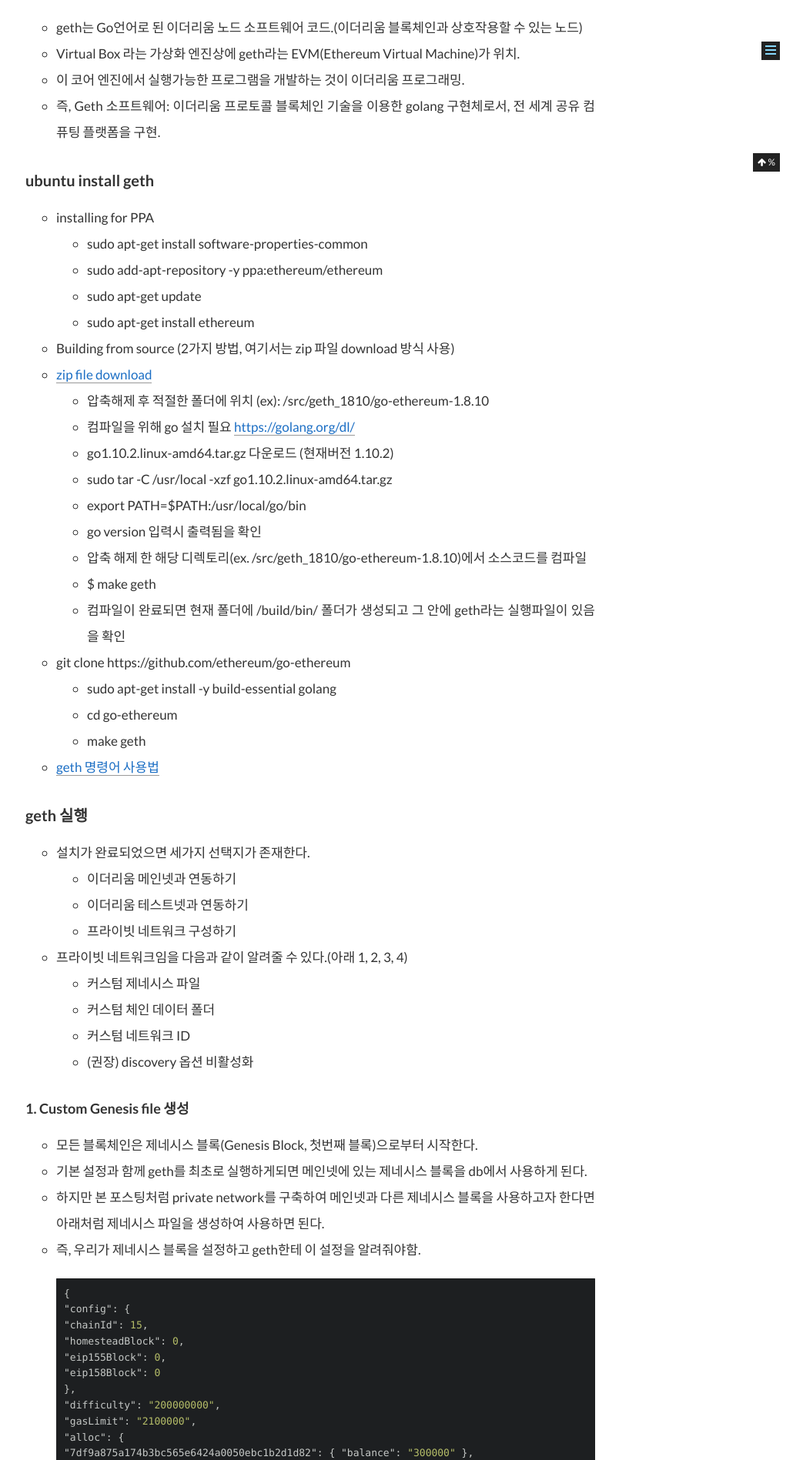
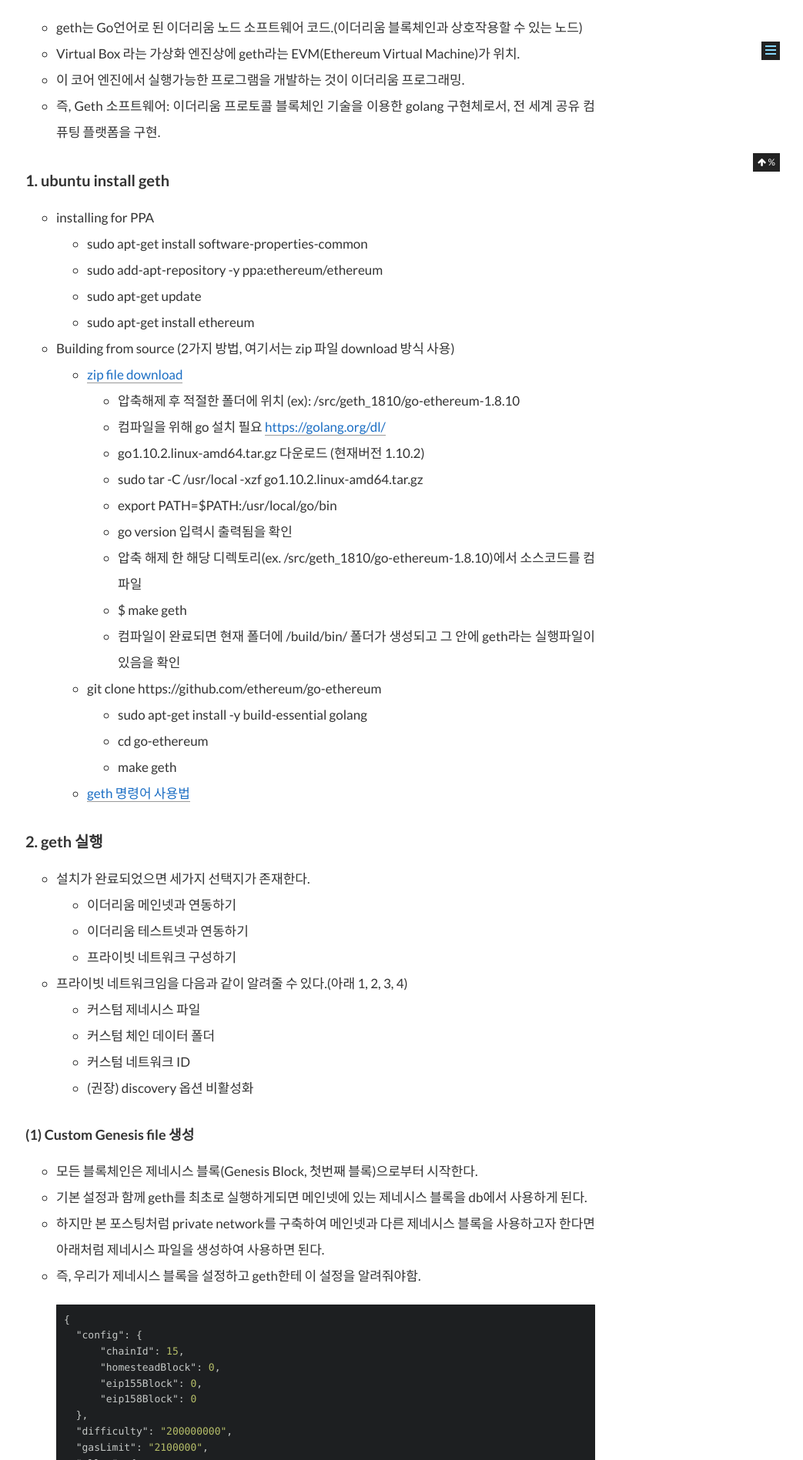
Before and after one commit to gwonsungjun/gwonsungjun.github.io, a Jekyll site: the page built from _posts/2018-06-01-geth.md, in a window 1280 px wide. Shown: the part 777-2674 px from the top of the page at 77% size, without its empty margins (237-1280 px from the left). Built offline with Jekyll 4.4.1, drawn with Linux system fonts in a browser that asks for light colours; comment, search, counter and statistics services are not loaded; some of the changed text lies outside the part shown.

Commit message:
Update Geth post

````diff
--- a/_posts/2018-06-01-geth.md
+++ b/_posts/2018-06-01-geth.md
@@ -18,7 +18,7 @@
 - 이 코어 엔진에서 실행가능한 프로그램을 개발하는 것이 이더리움 프로그래밍.
 - 즉, Geth 소프트웨어: 이더리움 프로토콜 블록체인 기술을 이용한 golang 구현체로서, 전 세계 공유 컴퓨팅 플랫폼을 구현.
 
-## ubuntu install geth
+## 1. ubuntu install geth
 - installing for PPA
     - sudo apt-get install software-properties-common
     - sudo add-apt-repository -y ppa:ethereum/ethereum
@@ -26,24 +26,24 @@
     - sudo apt-get install ethereum
 
 - Building from source (2가지 방법, 여기서는 zip 파일 download 방식 사용)
-- [zip file download](https://github.com/ethereum/go-ethereum/releases)
-    - 압축해제 후 적절한 폴더에 위치 (ex): /src/geth_1810/go-ethereum-1.8.10
-    - 컴파일을 위해 go 설치 필요 <https://golang.org/dl/>
-    - go1.10.2.linux-amd64.tar.gz 다운로드 (현재버전 1.10.2)
-    - sudo tar -C /usr/local -xzf go1.10.2.linux-amd64.tar.gz
-    - export PATH=$PATH:/usr/local/go/bin
-    - go version 입력시 출력됨을 확인
-    - 압축 해제 한 해당 디렉토리(ex. /src/geth_1810/go-ethereum-1.8.10)에서 소스코드를 컴파일
-    - $ make geth
-    - 컴파일이 완료되면 현재 폴더에 /build/bin/ 폴더가 생성되고 그 안에 geth라는 실행파일이 있음을 확인
-- git clone https://github.com/ethereum/go-ethereum
-    - sudo apt-get install -y build-essential golang
-    - cd go-ethereum
-    - make geth
+    - [zip file download](https://github.com/ethereum/go-ethereum/releases)
+        - 압축해제 후 적절한 폴더에 위치 (ex): /src/geth_1810/go-ethereum-1.8.10
+        - 컴파일을 위해 go 설치 필요 <https://golang.org/dl/>
+        - go1.10.2.linux-amd64.tar.gz 다운로드 (현재버전 1.10.2)
+        - sudo tar -C /usr/local -xzf go1.10.2.linux-amd64.tar.gz
+        - export PATH=$PATH:/usr/local/go/bin
+        - go version 입력시 출력됨을 확인
+        - 압축 해제 한 해당 디렉토리(ex. /src/geth_1810/go-ethereum-1.8.10)에서 소스코드를 컴파일
+        - $ make geth
+        - 컴파일이 완료되면 현재 폴더에 /build/bin/ 폴더가 생성되고 그 안에 geth라는 실행파일이 있음을 확인
+    - git clone https://github.com/ethereum/go-ethereum
+        - sudo apt-get install -y build-essential golang
+        - cd go-ethereum
+        - make geth
 
-- [geth 명령어 사용법](https://github.com/ethereum/go-ethereum/wiki/Command-Line-Options)
+    - [geth 명령어 사용법](https://github.com/ethereum/go-ethereum/wiki/Command-Line-Options)
 
-## geth 실행
+## 2. geth 실행
 
 - 설치가 완료되었으면 세가지 선택지가 존재한다.
     - 이더리움 메인넷과 연동하기
@@ -55,39 +55,40 @@
     - 커스텀 네트워크 ID
     - (권장) discovery 옵션 비활성화
 
-### 1. Custom Genesis file 생성
+### (1) Custom Genesis file 생성
 - 모든 블록체인은 제네시스 블록(Genesis Block, 첫번째 블록)으로부터 시작한다.
 - 기본 설정과 함께 geth를 최초로 실행하게되면 메인넷에 있는 제네시스 블록을 db에서 사용하게 된다.
 - 하지만 본 포스팅처럼 private network를 구축하여 메인넷과 다른 제네시스 블록을 사용하고자 한다면 아래처럼 제네시스 파일을 생성하여 사용하면 된다.
 - 즉, 우리가 제네시스 블록을 설정하고 geth한테 이 설정을 알려줘야함.
 ```json
 {
-"config": {
-"chainId": 15,
-"homesteadBlock": 0,
-"eip155Block": 0,
-"eip158Block": 0
-},
-"difficulty": "200000000",
-"gasLimit": "2100000",
-"alloc": {
-"7df9a875a174b3bc565e6424a0050ebc1b2d1d82": { "balance": "300000" },
-"f41c74c9ae680c1aa78f42e5647a62f353b7bdde": { "balance": "400000" }
-}
+    "config": {
+        "chainId": 15,
+        "homesteadBlock": 0,
+        "eip155Block": 0,
+        "eip158Block": 0
+    },
+    "difficulty": "200000000",
+    "gasLimit": "2100000",
+    "alloc": {
+        "7df9a875a174b3bc565e6424a0050ebc1b2d1d82": { "balance": "300000" },
+        "f41c74c9ae680c1aa78f42e5647a62f353b7bdde": { "balance": "400000" }
+    }
 }
 ```
-- 위 파일을 CustomGenesis.json 으로 저장 후 /src/geth_1810/go-ethereum-1.8.10/build/bin/CustomGenesis.json 에 위치
+- 위 파일을 CustomGenesis.json 으로 저장 후
+- /src/geth_1810/go-ethereum-1.8.10/build/bin/CustomGenesis.json 에 위치
 
-### 2. data folder 생성
+### (2) data folder 생성
 - /src/geth_1810/go-ethereum-1.8.10/build/bin/ 밑에 폴더 생성
     - mkdir node
 - private network에서 사용할 data 폴더
 - geth가 실행 후 생성되는 계정 정보들이 저장됨.
 
-### 3. 프롬프트 이동
+### (3) 프롬프트 이동
 - geth 실행을 위해 geth가 있는 폴더로 쉘 프롬프트 이동
 
-### 4. geth 실행
+### (4) geth 실행
 - ./geth --datadir ./node init CustomGenesis.json
 - ./geth --datadir ./node --networkid 42 console 2>> myEth.log
     - shell script 파일로 생성해서 사용해도 좋다.
@@ -109,7 +110,7 @@
     - net.peerCount
         - 피어카운트 0 이면 현재 네트워크에 혼자
 
-### 1. 계정생성
+### (1) 계정생성
 - Account를 생성하거나 import한다.
     - personal.newAccount("<YOUR_PASSPHRASE">)
     - YOUR_PASSPHRASE는 잃어버려서는 안된다. 나중에 account를 unlock하기 위해 사용된다.
@@ -121,13 +122,15 @@
     - passphrase: 이전에 등록한 Alice 입력 (대소문자 구분)
     - 어카운트 언락.
 
-### 2. 마이닝 계정 지정
+### (2) 마이닝 계정 지정
 - 트랜잭션 검증을 위한 마이닝이 필요.
 - 채굴 성공 후 보상을 받을 계정을 Etherbase라고 함.
-- miner.setEtherbase(web3.eth.accounts[0]) 또는 miner.setEtherbase("0x297ffbdb5a48b20f65a079ef9f917c64d7358d2a") 입력
+- miner.setEtherbase(web3.eth.accounts[0])
+    - 또는
+    - miner.setEtherbase("0x297ffbdb5a48b20f65a079ef9f917c64d7358d2a") 입력
 - eth.coinbase 입력해서 설정 되었는지 확인
 
-### 3. 마이닝
+### (3) 마이닝
 - eth.getBalance(eth.coinbase)
     - 0
 - miner.start() // start(3) - 마이닝 스레드를 3개로 지정 가능함.
@@ -141,26 +144,26 @@
 - eth.getBalance(eth.coinbase)
     - 111000000000000000000
 
-### 4. 게정 잔액 조회
+### (4) 게정 잔액 조회
 - eth.getBalance(eth.accounts[0])
 - web3.fromWei(eth.getBalance(eth.coinbase), "ether")
     - web3 모듈을 사용하여 단위를 지정하면 일반적으로 알고 있는 이더 단위로도 표시 할 수 있다.
 
-### 5. 생성된 블록 조회
+### (5) 생성된 블록 조회
 - 블록 수 조회 : eth.blockNumber
 - 블록 길이 확인 : eth.getBlock(0).transactions.length
 - 블록 확인 : eth.getBlock(12)
 
-### 6. 송금을 위한 새로운 계정 생성
+### (6) 송금을 위한 새로운 계정 생성
 - personal.newAccount("Bob") 입력
     - "0xddf94353291876b2797fc3e42d997bafa9354953"
 
-### 7. 송금 (Alice -> Bob, 10이더 송금)
+### (7) 송금 (Alice -> Bob, 10이더 송금)
 - eth.getBalance(eth.accounts[1])
     - 0
 - eth.mining
     - false
-- eth.sendTransaction({from: eth.coinbase, to: "0xddf94353291876b2797fc3e42d997bafa9354953", value: web3.toWei(10, "ether")})
+- > eth.sendTransaction({from: eth.coinbase, to: "0xddf94353291876b2797fc3e42d997bafa9354953", value: web3.toWei(10, "ether")})
     - 또는
     - from = web3.eth.accounts[0]
     - to = web3.eth.accounts[1]
@@ -173,29 +176,29 @@
 - 정상적으로 수행되었다면 트랜잭션이 바로 수행되지 않고, 수행 대기 상태가 된다. (pending status)
 - 수행 대기 상태에서 정상적으로 송금을 완료 하려면 마이닝 작업을 수행해야 한다.
 
-### 8. 수행 대기중인 트랜잭션 확인
+### (8) 수행 대기중인 트랜잭션 확인
 - eth.pendingTransactions
 ```json
 [{
-blockHash: null,
-blockNumber: null,
-from: "0x297ffbdb5a48b20f65a079ef9f917c64d7358d2a",
-gas: 90000,
-gasPrice: 18000000000,
-hash: "0xda7cdcb2ed65f28c43e1aeb70672217f862b5e65ff57328faa4edceabd4707e5",
-input: "0x",
-nonce: 0,
-r: "0x9710ef951564f90afd35510ab441382b5bfa0eeff46e932700997be2ce7e4b5f",
-s: "0x2c3f07a9261e7b64fb67a1be3091c25d706646819631e7bb04c541d1fccf6573",
-to: "0xddf94353291876b2797fc3e42d997bafa9354953",
-transactionIndex: 0,
-v: "0xfb7",
-value: 10000000000000000000
+    blockHash: null,
+    blockNumber: null,
+    from: "0x297ffbdb5a48b20f65a079ef9f917c64d7358d2a",
+    gas: 90000,
+    gasPrice: 18000000000,
+    hash: "0xda7cdcb2ed65f28c43e1aeb70672217f862b5e65ff57328faa4edceabd4707e5",
+    input: "0x",
+    nonce: 0,
+    r: "0x9710ef951564f90afd35510ab441382b5bfa0eeff46e932700997be2ce7e4b5f",
+    s: "0x2c3f07a9261e7b64fb67a1be3091c25d706646819631e7bb04c541d1fccf6573",
+    to: "0xddf94353291876b2797fc3e42d997bafa9354953",
+    transactionIndex: 0,
+    v: "0xfb7",
+    value: 10000000000000000000
 }]
 ```
 - txpool.content.pending (16진수 트랜잭션 값 확인)
 
-### 9. 마이닝
+### (9) 마이닝
 - eth.getBalance(eth.accounts[1])
     - 0
 - miner.start()
@@ -203,7 +206,7 @@
 - eth.pendingTransactions 입력해 수행 대기중인 트랜잭션 확인
     - []
 
-### 10. Bob의 게정 잔액 조회
+### (10) Bob의 게정 잔액 조회
 - eth.getBalance(eth.accounts[1])
     - 10000000000000000000
 
````
Also changed, not shown: other parts of _posts/2018-06-01-geth.md (+1 -1 lines).
